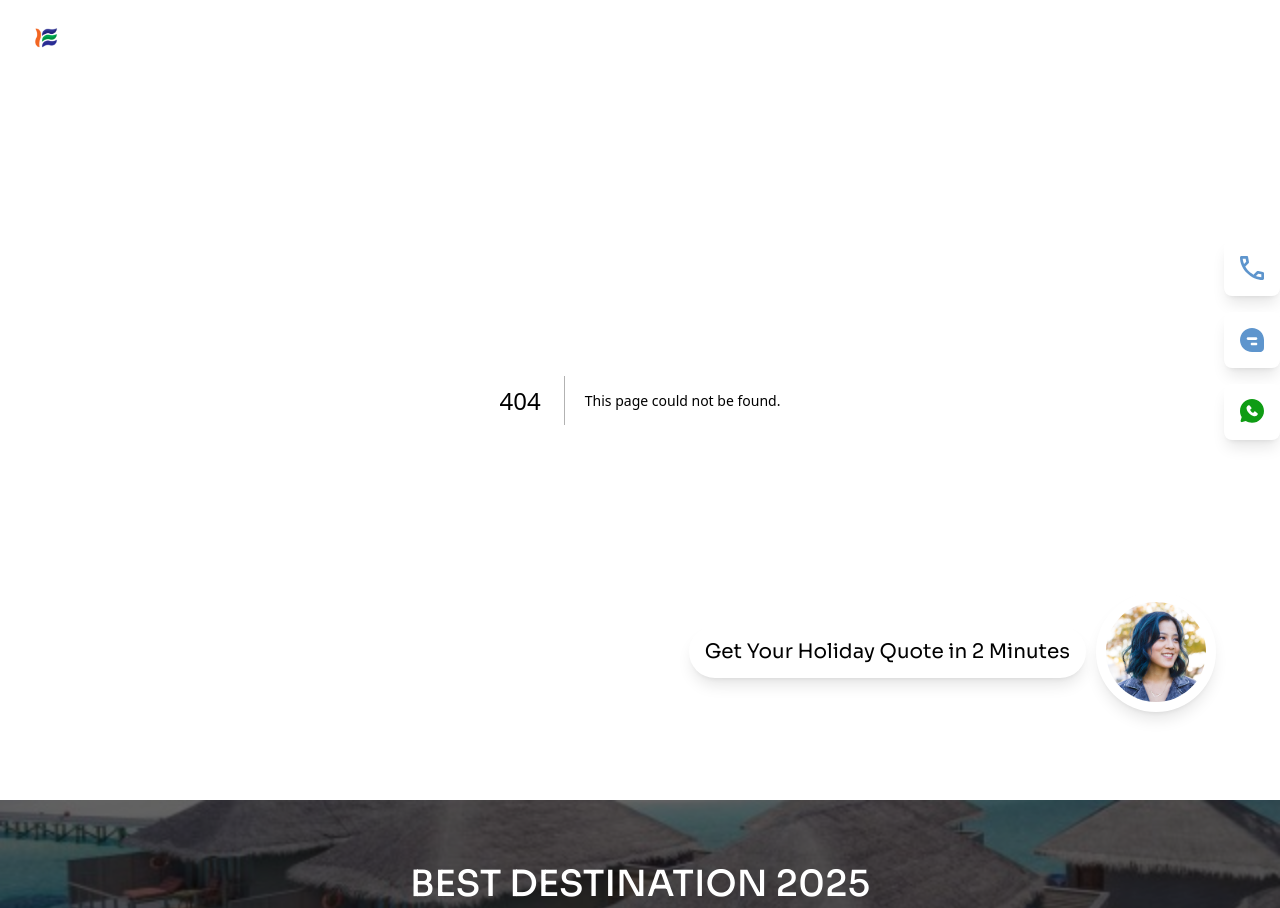
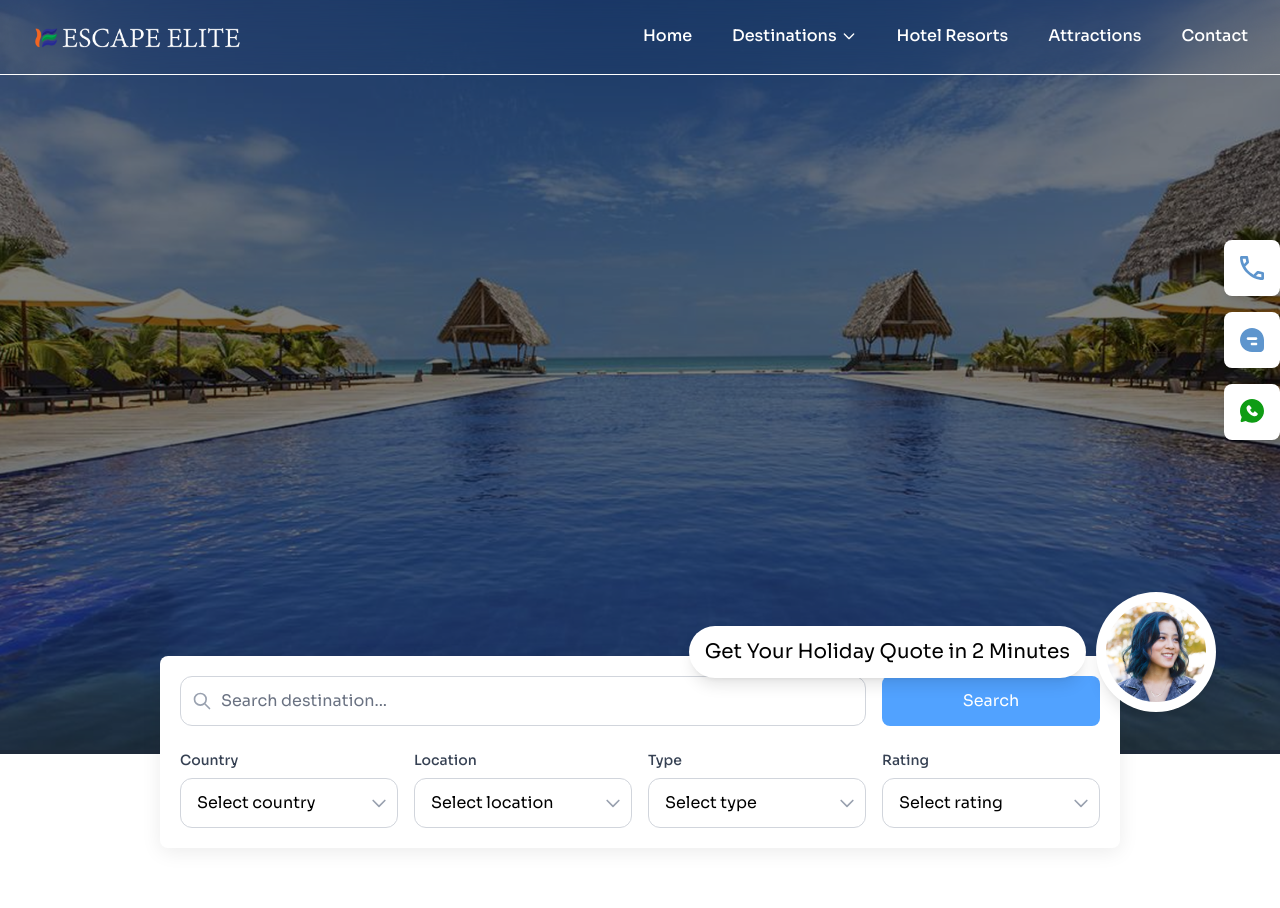
Before and after one commit to Rajith0417/escapeelite, a Next.js app: page /hotels in a window 1280 px wide. Before the commit this address had no page. Shown: the top 908 px of the page. Built offline with nearby package versions, Linux system fonts and the light colour scheme.

Commit message:
page: hotel resorts page done

```diff
--- a/src/app/hotelResort/page.tsx
+++ /dev/null
@@ -1,7 +0,0 @@
-import React from 'react'
-
-export default function HotelResort() {
-  return (
-    <div>HotelResort</div>
-  )
-}
--- /dev/null
+++ b/src/app/hotels/page.tsx
@@ -0,0 +1,13 @@
+import AdvancedSearchFilters from '@/components/AdvancedSearchFilters'
+import FeaturedAccommodationSection from '@/components/FeaturedAccommodationSection'
+import Hero from '@/components/Hero'
+import React from 'react'
+
+export default function HotelResort() {
+  return (
+    <>
+      <Hero image={'banners/image9.png'}/>
+      <FeaturedAccommodationSection />
+    </>
+  )
+}
--- a/src/components/FeaturedAccommodationSection.tsx
+++ b/src/components/FeaturedAccommodationSection.tsx
@@ -322,9 +322,9 @@ export default function FeaturedAccommodationSection() {
 
   return (
     <>
-      <section className="bg-gray-800 relative md:h-1 md:my-24">
+      <section className="bg-gray-800 relative md:h-1 md:mb-24">
         {/* Advanced Search Filters */}
-        <div className="z-10 md:w-3/4 md:absolute md:top-1/2 md:left-1/2 md:transform md:-translate-x-1/2 md:-translate-y-1/2">
+        <div className="z-10 bg-white md:w-3/4 md:absolute rounded-lg md:top-1/2 md:left-1/2 md:transform md:-translate-x-1/2 md:-translate-y-1/2">
           <AdvancedSearchFilters
             onSearch={handleSearch}
             onFilterChange={handleFilterChange}
--- a/src/components/Navbar.tsx
+++ b/src/components/Navbar.tsx
@@ -78,7 +78,7 @@ export default function Navbar() {
               </div>
             )}
           </li>
-          <li><Link href="/hotelResort" className="block text-white p-2 border-b-2 border-solid border-transparent hover:border-white">Hotel Resorts</Link></li>
+          <li><Link href="/hotels" className="block text-white p-2 border-b-2 border-solid border-transparent hover:border-white">Hotel Resorts</Link></li>
           <li><Link href="/attractions" className="block text-white p-2 border-b-2 border-solid border-transparent hover:border-white">Attractions</Link></li>
           <li><Link href="/contact" className="block text-white p-2 border-b-2 border-solid border-transparent hover:border-white">Contact</Link></li>
         </ul>
```
